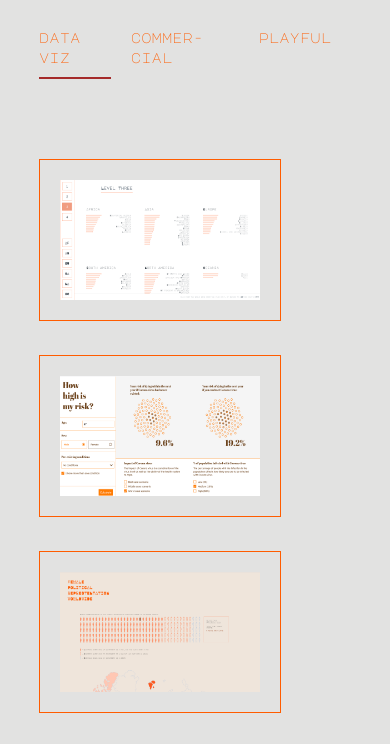
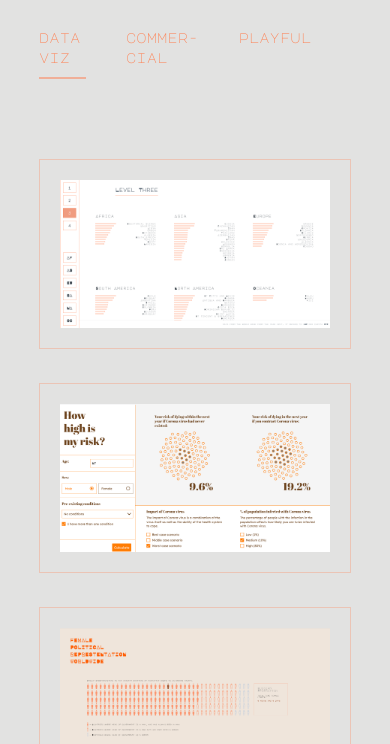
Before and after one commit to eadehemingway/portfolio, a Gatsby site: page / in a window 390 px wide. Shown: the part 163-907 px from the top of the page. Built offline with nearby package versions, Linux system fonts and the light colour scheme; Gatsby itself is replaced by a stand-in of ours.

Commit message:
improve pics and fix iphone8 view

```diff
--- a/src/colors.ts
+++ b/src/colors.ts
@@ -1,5 +1,6 @@
 export const colors = {
   darkGrey: "#3b444c",
   midGrey: "#5a6975",
-  orange: "#ff5c00",
+  oldOrange: "#ff5c00",
+  orange: "coral",
 }
--- a/src/components/Gallery.tsx
+++ b/src/components/Gallery.tsx
@@ -61,11 +61,12 @@ const Title = styled.p`
     grid-column-start: 1;
     grid-column-end: 3;
   }
-  @media (max-width: 400px) {
+  @media (max-width: 450px) {
     grid-column-start: 1;
     grid-column-end: 2;
     font-size: 30px;
     padding-left: 0px;
+    padding-right: 0px;
   }
 `
 
@@ -83,7 +84,7 @@ const GalleryGrid = styled.div`
   @media (max-width: 768px) {
     grid-template-columns: 1fr 1fr;
   }
-  @media (max-width: 400px) {
+  @media (max-width: 450px) {
     grid-template-columns: 1fr;
     justify-items: flex-start;
   }
--- a/src/components/Tabs.tsx
+++ b/src/components/Tabs.tsx
@@ -48,9 +48,10 @@ const TabWrapper = styled.div`
     grid-column-start: 1;
     grid-column-end: 3;
   }
-  @media (max-width: 400px) {
+  @media (max-width: 450px) {
     grid-column-start: 1;
     grid-column-end: 2;
+    justify-content: space-around;
   }
 `
 
@@ -58,14 +59,16 @@ const TabItem = styled.p`
   font-family: Major Mono;
   color: ${colors.orange};
   margin: 0;
-  border-bottom: ${({ focused }) => (focused ? "2px solid brown" : null)};
+  border-bottom: ${({ focused }) =>
+    focused ? `2px solid rgba(255, 127, 80, 0.5);` : null};
   cursor: pointer;
   padding-bottom: 20px;
   margin-right: 40px;
-  @media (max-width: 400px) {
-    margin-right: 20px;
+
+  @media (max-width: 450px) {
     line-height: 20px;
     font-size: 14px;
     padding-bottom: 10px;
+    width: 33%;
   }
 `
--- a/src/components/Tile.tsx
+++ b/src/components/Tile.tsx
@@ -17,19 +17,19 @@ const Wrapper = styled.div`
 `
 const Img = styled.img`
   width: 300px;
-  height: 170px;
+  height: 186px;
   padding: 20px;
-  border: 1px solid ${colors.orange};
+  box-sizing: border-box;
+  border: 1px solid rgba(255, 127, 80, 0.3);
 
   @media (max-width: 768px) {
     width: 250px;
     height: 150px;
-
     margin: 0px;
   }
-  @media (max-width: 400px) {
-    width: 200px;
+  @media (max-width: 450px) {
+    width: 100%;
     margin: 0px;
-    height: 120px;
+    height: auto;
   }
 `
```
Also changed, not shown: src/images/drawpad.png.
